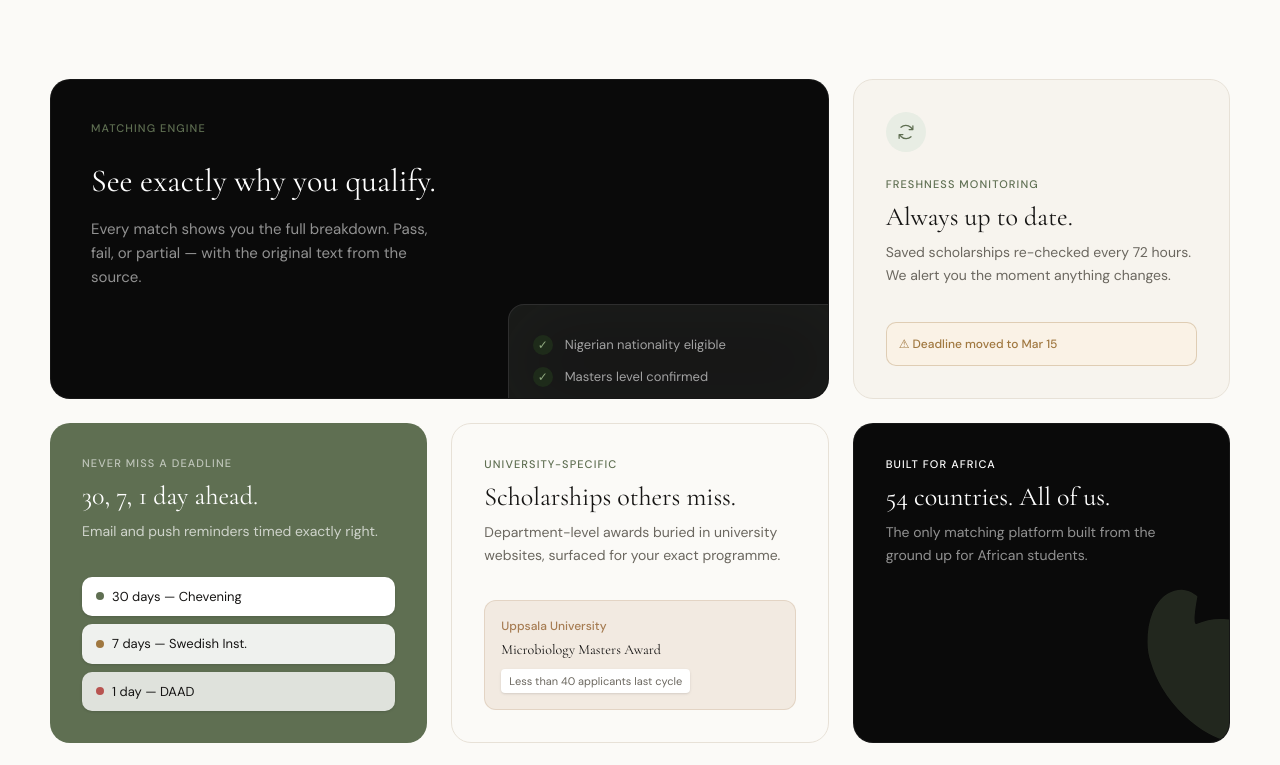
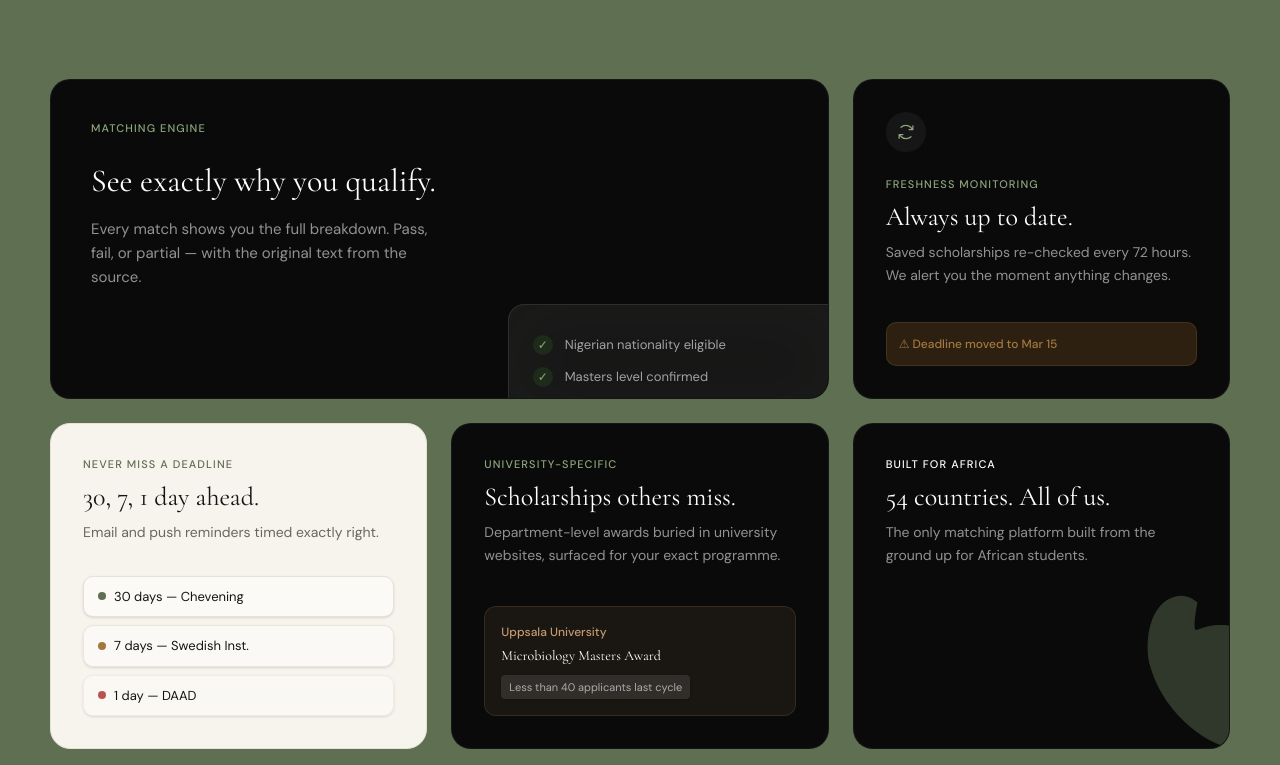
Before and after one commit to Lanrelion/ScholarMatch, a Next.js app in the folder clerk-nextjs/: page / in a window 1280 px wide. Shown: the part 3153-3918 px from the top of the page. Built offline with nearby package versions, Linux system fonts and the light colour scheme.

Commit message:
style: change WHAT YOU GET section to moss background and adjust cards

```diff
--- a/clerk-nextjs/components/landing/BentoFeatures.tsx
+++ b/clerk-nextjs/components/landing/BentoFeatures.tsx
@@ -52,8 +52,8 @@ export default function BentoFeatures() {
   return (
     <section
       id="features"
-      data-section="light"
-      className="bg-surface py-[clamp(80px,12vw,140px)] px-6 overflow-hidden relative"
+      data-section="dark"
+      className="bg-moss py-[clamp(80px,12vw,140px)] px-6 overflow-hidden relative"
     >
       <div className="max-w-[1180px] mx-auto">
 
@@ -65,10 +65,10 @@ export default function BentoFeatures() {
           variants={scrollVariants}
           className="text-center mb-[60px] md:mb-[80px]"
         >
-          <div className="font-ui text-[11px] font-medium uppercase tracking-[0.12em] text-moss mb-4">
+          <div className="font-ui text-[11px] font-medium uppercase tracking-[0.12em] text-[#DDE5D4] mb-4">
             WHAT YOU GET
           </div>
-          <h2 className="font-editorial text-[clamp(2.5rem,5vw,48px)] font-light text-ink leading-tight mb-4">
+          <h2 className="font-editorial text-[clamp(2.5rem,5vw,48px)] font-light text-white leading-tight mb-4">
             Everything between you<br className="hidden sm:block"/> and your scholarship.
           </h2>
         </motion.div>
@@ -85,7 +85,7 @@ export default function BentoFeatures() {
           {/* LARGE CARD: AI Matching Engine (8 col) */}
           <motion.div variants={itemVariants} className="md:col-span-8 bg-[#0A0A0A] border border-white/5 rounded-[20px] p-[40px] min-h-[320px] relative overflow-hidden group hover:-translate-y-1 hover:border-moss/30 transition-all duration-300">
             <div className="relative z-10">
-              <div className="font-ui text-[11px] font-medium uppercase tracking-[0.1em] text-moss mb-[24px]">
+              <div className="font-ui text-[11px] font-medium uppercase tracking-[0.1em] text-[#8DA67D] mb-[24px]">
                 MATCHING ENGINE
               </div>
               <h3 className="font-editorial text-[32px] font-normal text-white leading-tight mb-[16px]">
@@ -110,24 +110,24 @@ export default function BentoFeatures() {
           </motion.div>
 
           {/* SMALL CARD: Freshness Monitoring (4 col) */}
-          <motion.div variants={itemVariants} className="md:col-span-4 bg-bg border border-border rounded-[20px] p-[32px] min-h-[320px] relative group hover:-translate-y-1 transition-all duration-300 flex flex-col justify-between">
+          <motion.div variants={itemVariants} className="md:col-span-4 bg-[#0A0A0A] border border-white/5 rounded-[20px] p-[32px] min-h-[320px] relative group hover:-translate-y-1 hover:border-moss/30 transition-all duration-300 flex flex-col justify-between">
             <div>
-              <div className="w-[40px] h-[40px] rounded-full bg-moss-light flex items-center justify-center mb-6">
-                <ArrowsClockwise size={20} className="text-moss" />
+              <div className="w-[40px] h-[40px] rounded-full bg-white/5 flex items-center justify-center mb-6">
+                <ArrowsClockwise size={20} className="text-[#8DA67D]" />
               </div>
-              <div className="font-ui text-[11px] font-medium uppercase tracking-[0.1em] text-moss mb-2">
+              <div className="font-ui text-[11px] font-medium uppercase tracking-[0.1em] text-[#8DA67D] mb-2">
                 FRESHNESS MONITORING
               </div>
-              <h3 className="font-editorial text-[26px] font-normal text-ink leading-tight mb-2">
+              <h3 className="font-editorial text-[26px] font-normal text-white leading-tight mb-2">
                 Always up to date.
               </h3>
-              <p className="font-ui text-[14px] text-ink-secondary leading-[1.6]">
+              <p className="font-ui text-[14px] text-white/55 leading-[1.6]">
                 Saved scholarships re-checked every 72 hours. We alert you the moment anything changes.
               </p>
             </div>
 
             {/* Visual */}
-            <div className="mt-8 bg-warning-surface border border-warning/30 p-3 rounded-[10px]">
+            <div className="mt-8 bg-[#2D2011] border border-warning/20 p-3 rounded-[10px]">
               <div className="flex items-center gap-2">
                 <span className="text-[12px] font-ui font-medium text-warning">⚠ Deadline moved to Mar 15</span>
               </div>
@@ -137,30 +137,30 @@ export default function BentoFeatures() {
 
           {/* ROW 2 */}
           {/* SMALL CARD: Deadline Reminders (4 col) */}
-          <motion.div variants={itemVariants} className="md:col-span-4 bg-moss rounded-[20px] p-[32px] min-h-[320px] relative group hover:bg-moss-dark transition-all duration-300 flex flex-col justify-between">
+          <motion.div variants={itemVariants} className="md:col-span-4 bg-bg border border-border rounded-[20px] p-[32px] min-h-[320px] relative group hover:-translate-y-1 hover:shadow-xl transition-all duration-300 flex flex-col justify-between">
             <div>
-              <div className="font-ui text-[11px] font-medium uppercase tracking-[0.1em] text-white/60 mb-2">
+              <div className="font-ui text-[11px] font-medium uppercase tracking-[0.1em] text-moss mb-2">
                 NEVER MISS A DEADLINE
               </div>
-              <h3 className="font-editorial text-[26px] font-normal text-white leading-tight mb-2">
+              <h3 className="font-editorial text-[26px] font-normal text-ink leading-tight mb-2">
                 30, 7, 1 day ahead.
               </h3>
-              <p className="font-ui text-[14px] text-white/70 leading-[1.6]">
+              <p className="font-ui text-[14px] text-ink-secondary leading-[1.6]">
                 Email and push reminders timed exactly right.
               </p>
             </div>
 
             {/* Visual */}
             <div className="space-y-2 mt-8">
-              <div className="bg-white rounded-[10px] py-2.5 px-3.5 shadow-sm flex items-center gap-2">
+              <div className="bg-surface border border-border rounded-[10px] py-2.5 px-3.5 shadow-sm flex items-center gap-2">
                 <div className="w-2 h-2 rounded-full bg-moss" />
                 <span className="text-[13px] font-ui text-ink">30 days — Chevening</span>
               </div>
-              <div className="bg-white/90 rounded-[10px] py-2.5 px-3.5 shadow-sm flex items-center gap-2">
+              <div className="bg-surface/90 border border-border/80 rounded-[10px] py-2.5 px-3.5 shadow-sm flex items-center gap-2">
                 <div className="w-2 h-2 rounded-full bg-warning" />
                 <span className="text-[13px] font-ui text-ink">7 days — Swedish Inst.</span>
               </div>
-              <div className="bg-white/80 rounded-[10px] py-2.5 px-3.5 shadow-sm flex items-center gap-2">
+              <div className="bg-surface/60 border border-border/50 rounded-[10px] py-2.5 px-3.5 shadow-sm flex items-center gap-2">
                 <div className="w-2 h-2 rounded-full bg-urgent" />
                 <span className="text-[13px] font-ui text-ink">1 day — DAAD</span>
               </div>
@@ -168,31 +168,31 @@ export default function BentoFeatures() {
           </motion.div>
 
           {/* SMALL CARD: Long-tail Matching (4 col) */}
-          <motion.div variants={itemVariants} className="md:col-span-4 bg-surface border border-border rounded-[20px] p-[32px] min-h-[320px] relative group hover:-translate-y-1 transition-all duration-300 flex flex-col justify-between">
+          <motion.div variants={itemVariants} className="md:col-span-4 bg-[#0A0A0A] border border-white/5 rounded-[20px] p-[32px] min-h-[320px] relative group hover:-translate-y-1 hover:border-moss/30 transition-all duration-300 flex flex-col justify-between">
             <div>
-              <div className="font-ui text-[11px] font-medium uppercase tracking-[0.1em] text-moss mb-2">
+              <div className="font-ui text-[11px] font-medium uppercase tracking-[0.1em] text-[#8DA67D] mb-2">
                 UNIVERSITY-SPECIFIC
               </div>
-              <h3 className="font-editorial text-[26px] font-normal text-ink leading-tight mb-2">
+              <h3 className="font-editorial text-[26px] font-normal text-white leading-tight mb-2">
                 Scholarships others miss.
               </h3>
-              <p className="font-ui text-[14px] text-ink-secondary leading-[1.6]">
+              <p className="font-ui text-[14px] text-white/55 leading-[1.6]">
                 Department-level awards buried in university websites, surfaced for your exact programme.
               </p>
             </div>
 
             {/* Visual */}
-            <div className="mt-8 bg-clay-light border border-clay/20 p-4 rounded-[12px]">
-              <div className="text-[12px] font-ui text-clay font-medium mb-1">Uppsala University</div>
-              <div className="text-[14px] font-editorial text-ink mb-2">Microbiology Masters Award</div>
-              <div className="inline-flex bg-white px-2 py-1 rounded text-[11px] font-ui text-ink-secondary shadow-sm">
+            <div className="mt-8 bg-[#1A1612] border border-clay/20 p-4 rounded-[12px]">
+              <div className="text-[12px] font-ui text-[#C49A70] font-medium mb-1">Uppsala University</div>
+              <div className="text-[14px] font-editorial text-white mb-2">Microbiology Masters Award</div>
+              <div className="inline-flex bg-white/10 px-2 py-1 rounded text-[11px] font-ui text-white/60 shadow-sm">
                 Less than 40 applicants last cycle
               </div>
             </div>
           </motion.div>
 
           {/* SMALL CARD: African-First (4 col) */}
-          <motion.div variants={itemVariants} className="md:col-span-4 bg-[#0A0A0A] border border-white/5 rounded-[20px] p-[32px] min-h-[320px] relative overflow-hidden group hover:-translate-y-1 transition-all duration-300">
+          <motion.div variants={itemVariants} className="md:col-span-4 bg-[#0A0A0A] border border-white/5 rounded-[20px] p-[32px] min-h-[320px] relative overflow-hidden group hover:-translate-y-1 hover:border-moss/30 transition-all duration-300">
             <div className="relative z-10">
               <div className="font-ui text-[11px] font-medium uppercase tracking-[0.1em] text-white mb-2">
                 BUILT FOR AFRICA
@@ -207,7 +207,7 @@ export default function BentoFeatures() {
 
             {/* Visual: Abstract SVG of Africa (decorative) */}
             <svg
-              className="absolute right-[-20%] bottom-[-10%] w-[200px] h-[200px] text-moss opacity-30"
+              className="absolute right-[-20%] bottom-[-10%] w-[200px] h-[200px] text-[#8DA67D] opacity-30"
               viewBox="0 0 100 100"
               fill="currentColor"
             >
@@ -218,7 +218,7 @@ export default function BentoFeatures() {
 
           {/* ROW 3 */}
           {/* MEDIUM CARD: Live Preview (6 col) */}
-          <motion.div variants={itemVariants} className="md:col-span-6 bg-surface border border-border rounded-[20px] p-[40px] min-h-[380px] relative group hover:-translate-y-1 transition-all duration-300">
+          <motion.div variants={itemVariants} className="md:col-span-6 bg-surface border border-transparent rounded-[20px] p-[40px] min-h-[380px] relative group hover:-translate-y-1 transition-all duration-300">
             <div className="font-ui text-[11px] font-medium uppercase tracking-[0.1em] text-moss mb-2">
               THE CARD
             </div>
@@ -232,7 +232,7 @@ export default function BentoFeatures() {
           </motion.div>
 
           {/* MEDIUM CARD: Mobile/PWA (6 col) */}
-          <motion.div variants={itemVariants} className="md:col-span-6 bg-moss-light border border-moss/20 rounded-[20px] p-[40px] min-h-[380px] relative group hover:-translate-y-1 transition-all duration-300 overflow-hidden flex flex-col justify-between">
+          <motion.div variants={itemVariants} className="md:col-span-6 bg-bg border border-transparent rounded-[20px] p-[40px] min-h-[380px] relative group hover:-translate-y-1 hover:shadow-xl transition-all duration-300 overflow-hidden flex flex-col justify-between">
             <div>
               <div className="font-ui text-[11px] font-medium uppercase tracking-[0.1em] text-moss mb-2">
                 WORKS EVERYWHERE
```
